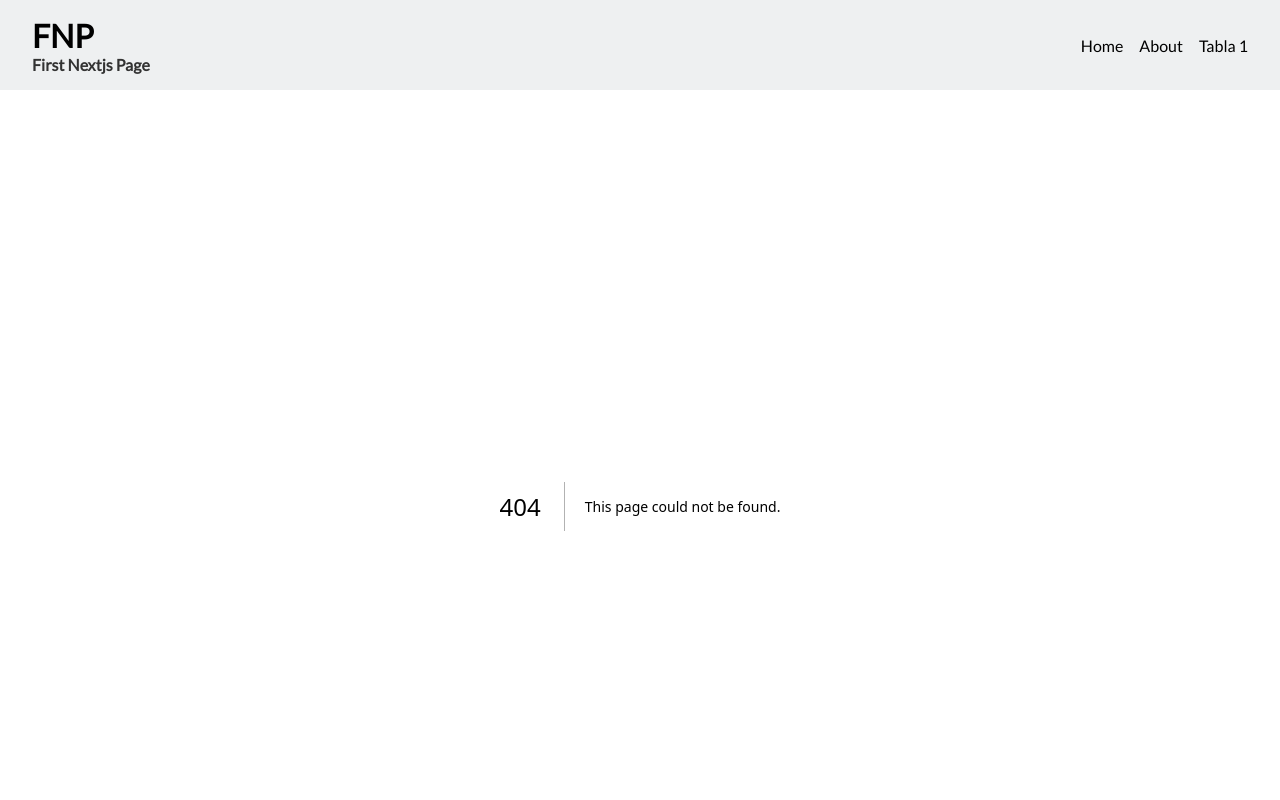
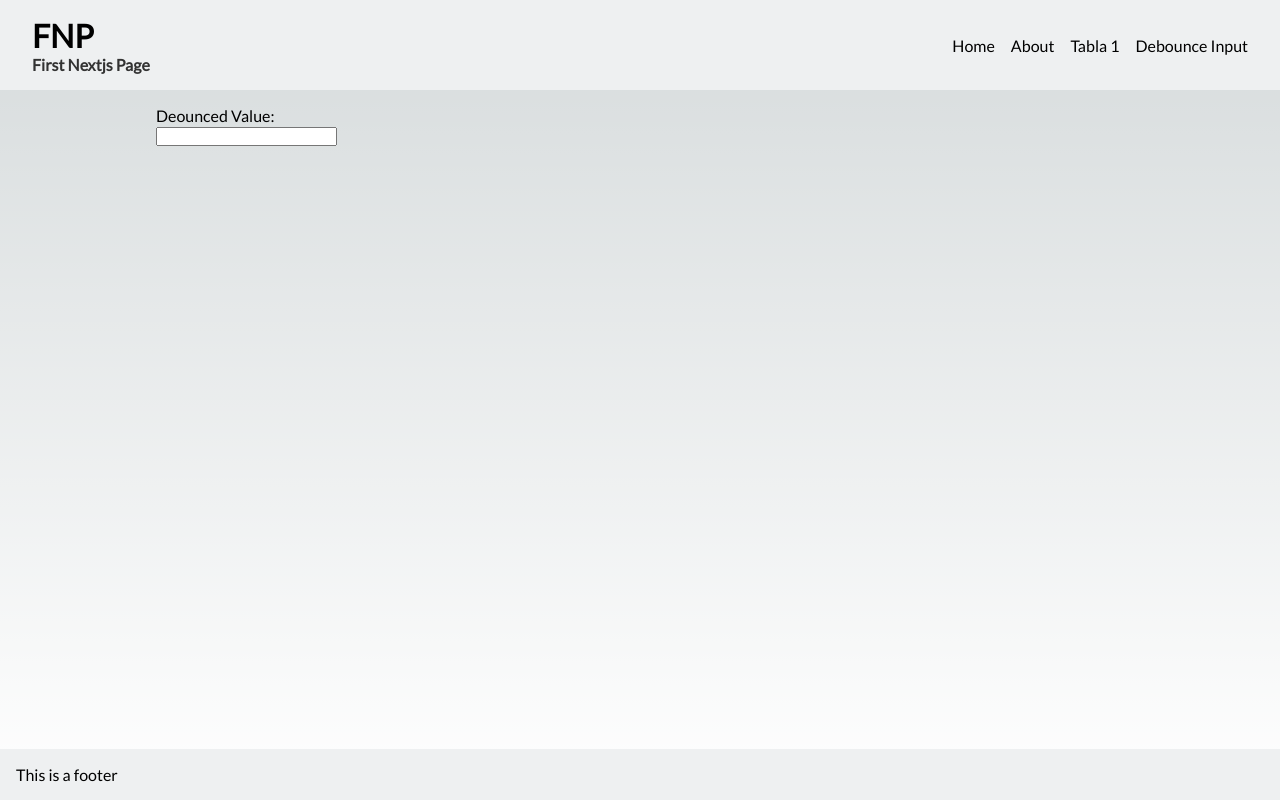
Before and after one commit to JekTheCoder/nextjs-first, a Next.js app: page /debounce-input in a window 1280 px wide. Before the commit this address had no page. Shown: the top 800 px of the page. Built offline with nearby package versions, Linux system fonts and the light colour scheme.

Commit message:
create: use-debounce demostration page

```diff
--- a/src/components/layout/header/index.tsx
+++ b/src/components/layout/header/index.tsx
@@ -23,6 +23,9 @@ export default function Header() {
 					<li>
 						<Link className='link' href={'table1'}>Tabla 1</Link>
 					</li>
+					<li>
+						<Link className='link' href={'debounce-input'}>Debounce Input</Link>
+					</li>
         </ul>
       </nav>
     </header>
--- /dev/null
+++ b/src/pages/debounce-input/debounce-input.module.css
@@ -0,0 +1,3 @@
+.debounce-input {
+
+}
--- /dev/null
+++ b/src/pages/debounce-input/index.tsx
@@ -0,0 +1,13 @@
+import { useDebounce } from '@/hooks/use-debounce'
+import styles from './debounce-input.module.css'
+
+export default function DebounceInput() {
+  const [name, setName] = useDebounce('', 300)
+
+  return (
+    <div className="">
+      <p>Deounced Value: {name}</p>
+      <input type="text" onChange={e => setName(e.target.value)} />
+    </div>
+  )
+}
```
